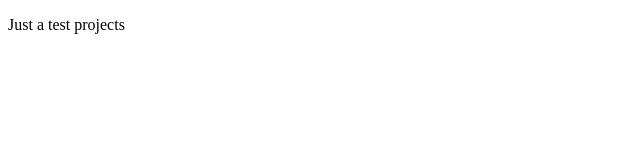
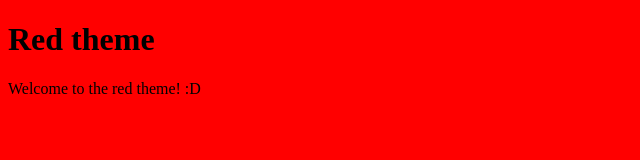
Before and after one commit to oysteinhaune/trainingproject, a plain HTML site: page index.html in a window 1280 px wide. Shown: the whole page, without its empty margins (0-640 px from the left). Drawn offline with Linux system fonts and the light colour scheme.

Commit message:
Make index page red

```diff
--- a/index.html
+++ b/index.html
@@ -10,7 +10,8 @@ and open the template in the editor.
         <meta charset="UTF-8">
         <meta name="viewport" content="width=device-width, initial-scale=1.0">
     </head>
-    <body>
-        <p>Just a test projects</p>
+    <body style="background-color: red">
+        <h1>Red theme</h1>
+        <p>Welcome to the red theme! :D</p>
     </body>
 </html>
```
